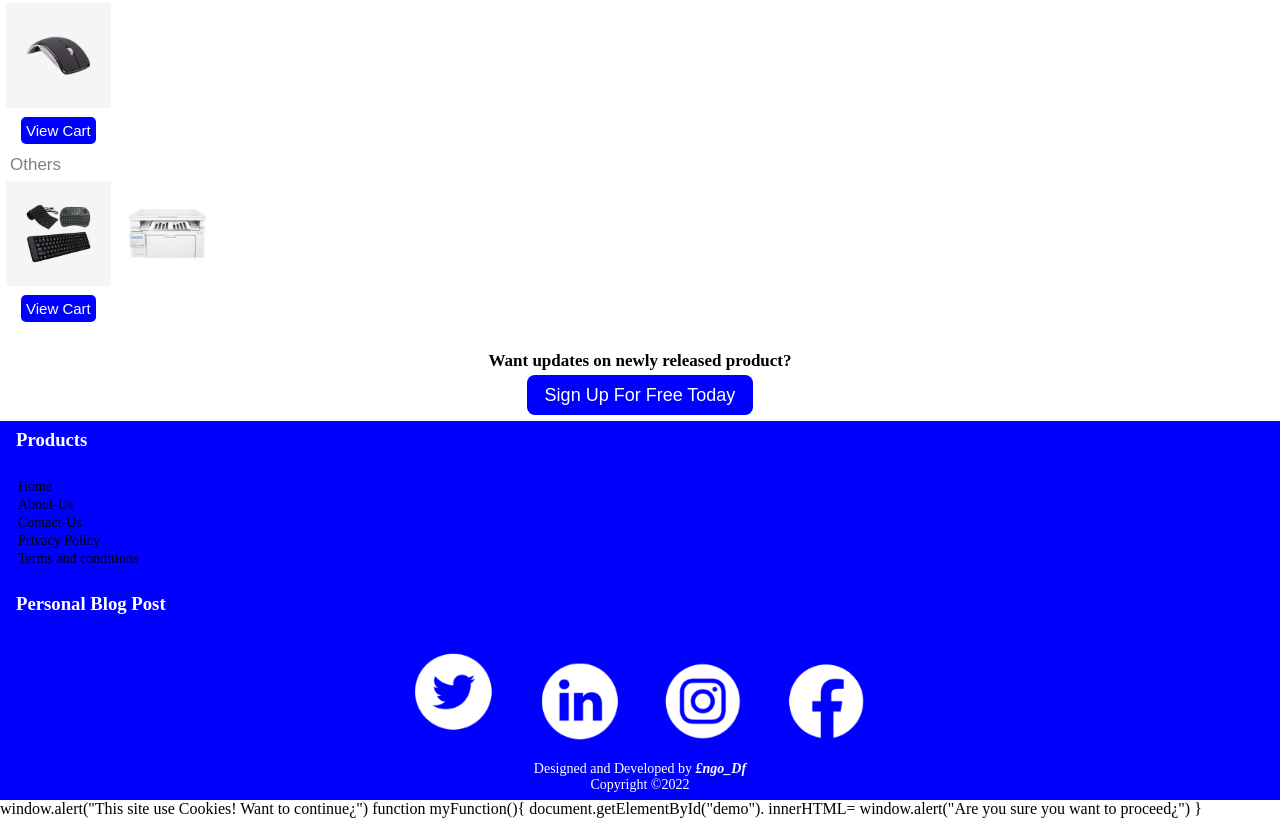
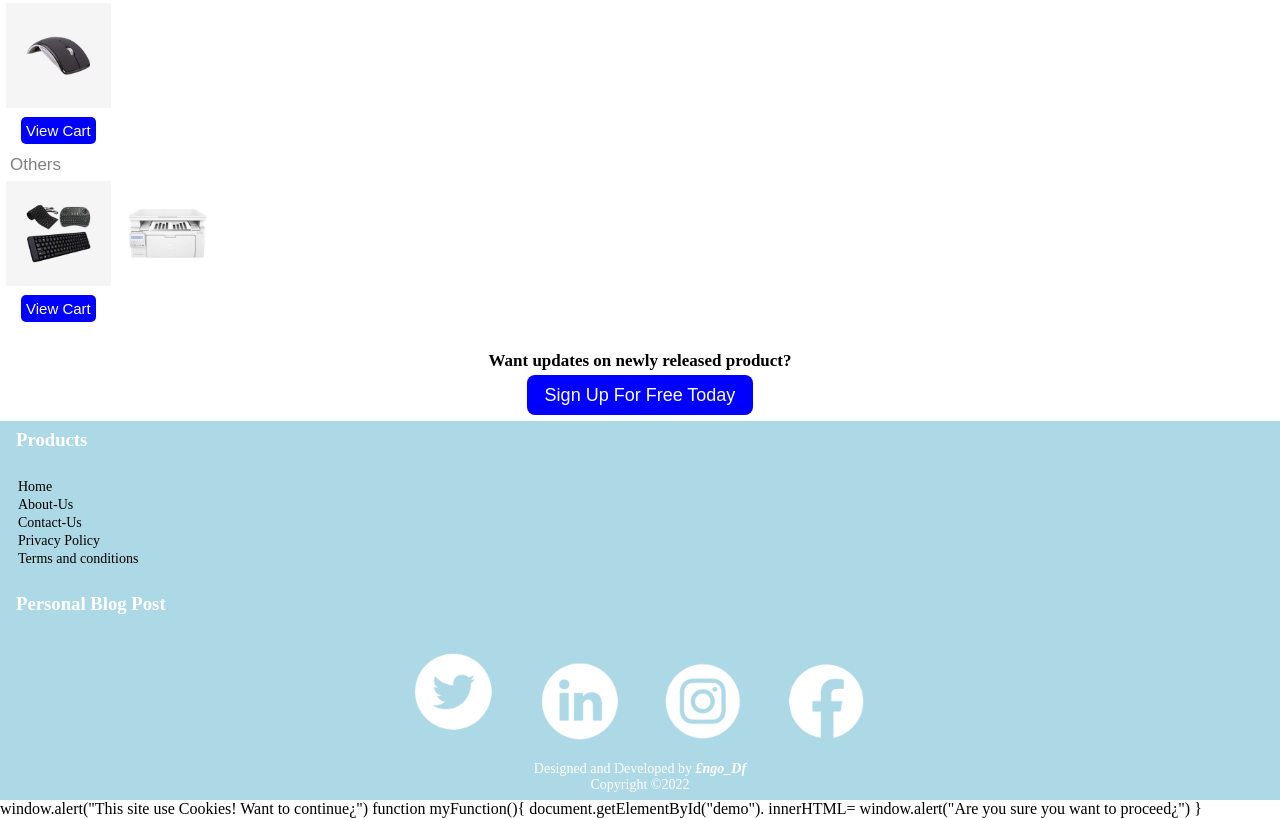
Before and after one commit to Alphaeinsteinium/Engrab, a plain HTML site: page index.html in a window 1280 px wide. Shown: the part 803-1621 px from the top of the page. Drawn offline with Linux system fonts and the light colour scheme.

Commit message:
Update style.css

```diff
--- a/style.css
+++ b/style.css
@@ -16,7 +16,7 @@ align-items: center;
 width: 100%;
 padding:0px;
  margin: 0px;
- background-color:blue;
+ background-color: lightblue;
 color: orange;
 box-shadow: 0px 8px 16px 0px rgba(0,0,0,0.2);
 background-attachment:fixed;
@@ -295,8 +295,7 @@ text-align: center;
 padding: 7px;
  }
 .navbar{
-background-color:
-blue;
+background-color:lightblue;
 }
 img.facebook{
 width: 8%;
```
